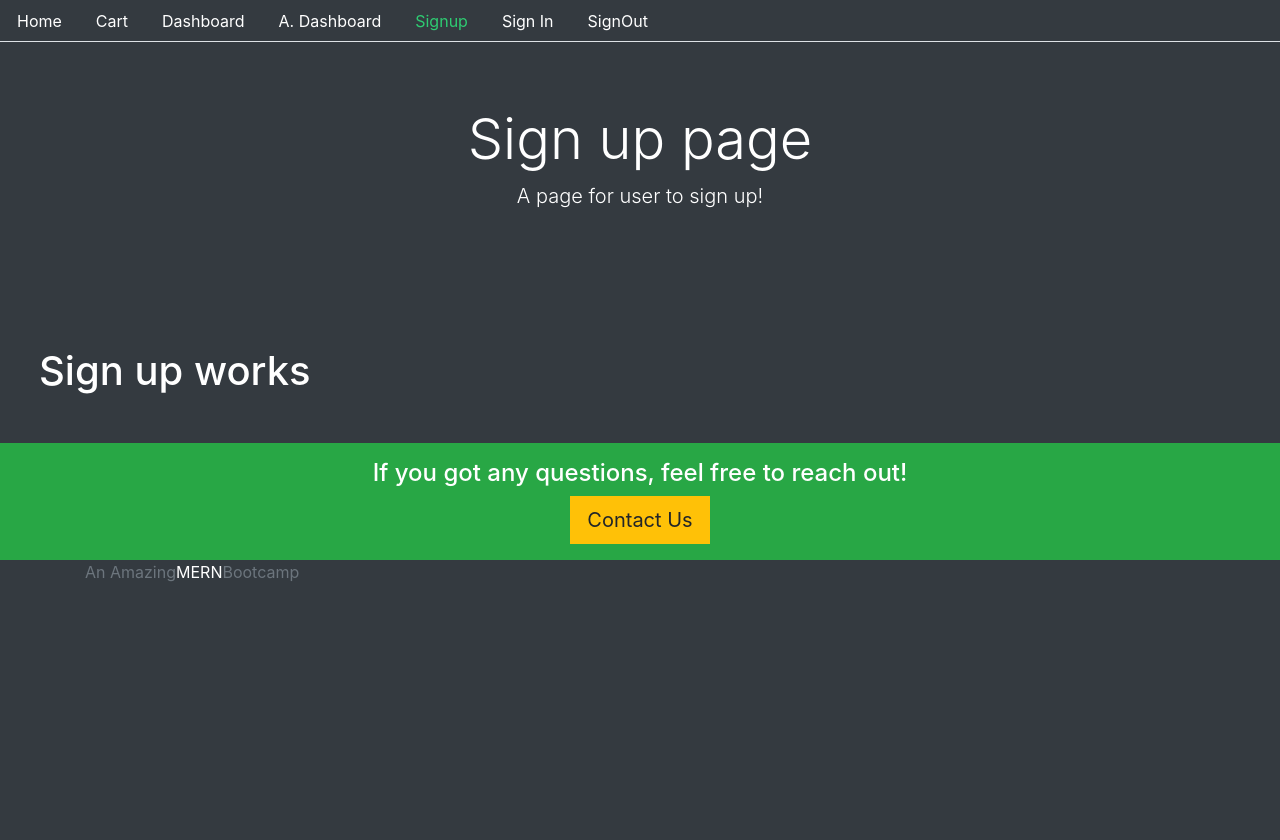
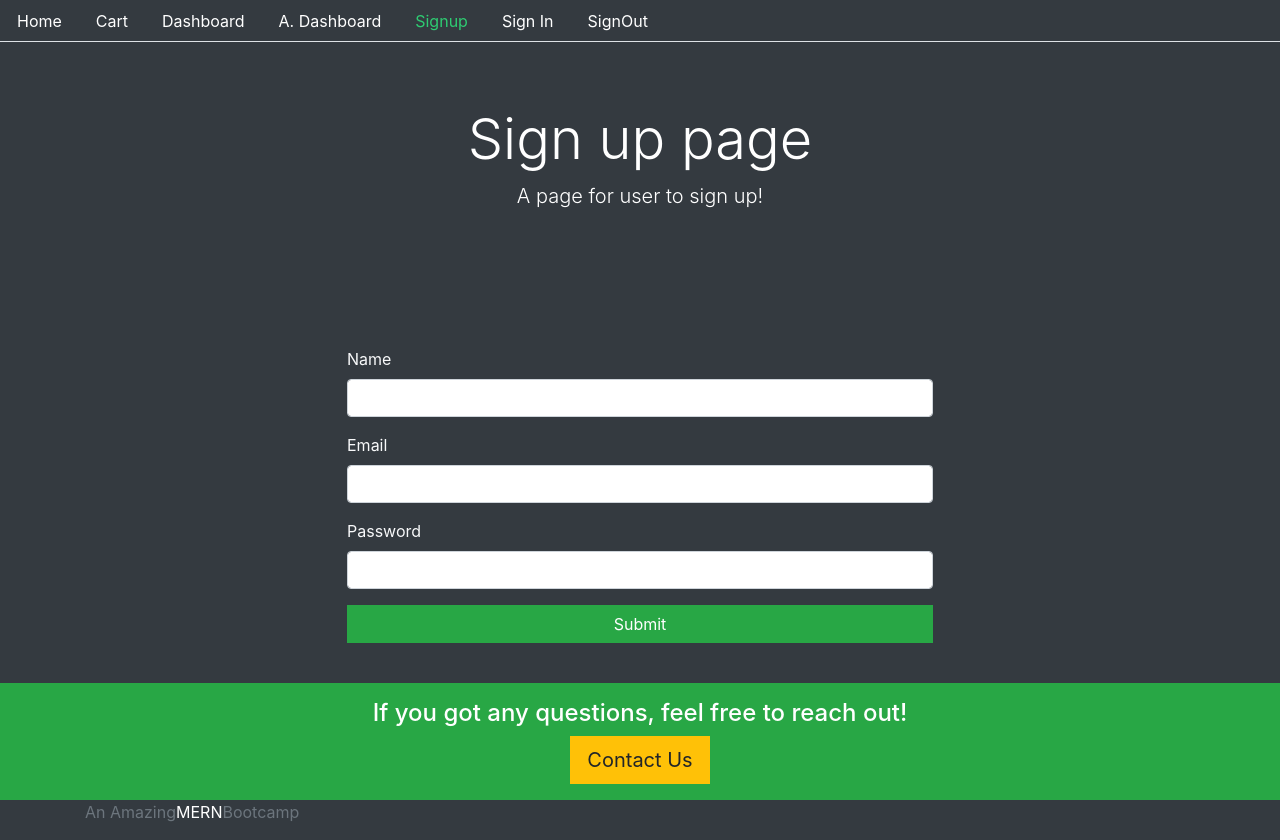
Before and after one commit to selvabharathis/MERN-stack-learning, a React (Create React App) app in the folder projfrontend/: page /signup in a window 1280 px wide. Before the commit the page ends 800 px from the top, so only its background shows below. Built offline with nearby package versions, Linux system fonts and the light colour scheme.

Commit message:
creating signin and signup forms

```diff
--- a/projfrontend/src/user/Signin.js
+++ b/projfrontend/src/user/Signin.js
@@ -3,9 +3,30 @@
 import {Link} from "react-router-dom"
 
 const Signin = ()=>{
+
+    const signInForm = () => {
+        return(
+            <div className="row">
+                <div className="col-md-6 offset-sm-3 text-left">
+                    <form action="">
+                        <div className="form-group">
+                            <label className="text-light">Email</label>
+                            <input className="form-control" type="email"/>
+                        </div>
+                        <div className="form-group">
+                            <label className="text-light">Password</label>
+                            <input className="form-control" type="password"/>
+                        </div>
+                        <button className="btn btn-success btn-block">Submit</button>
+                    </form>
+                </div>
+            </div>
+        )
+    }
+
     return (
         <Base title="Sign In page" description="A page for user to sign in!">
-            <h1>Sign in works</h1>
+            {signInForm()}
         </Base>
     )
 }
--- a/projfrontend/src/user/Signup.js
+++ b/projfrontend/src/user/Signup.js
@@ -3,9 +3,34 @@
 import {Link} from "react-router-dom"
 
 const Signup = ()=>{
+
+    const signUpForm = () => {
+        return(
+            <div className="row">
+                <div className="col-md-6 offset-sm-3 text-left">
+                    <form action="">
+                        <div className="form-group">
+                            <label className="text-light">Name</label>
+                            <input className="form-control" type="text"/>
+                        </div>
+                        <div className="form-group">
+                            <label className="text-light">Email</label>
+                            <input className="form-control" type="email"/>
+                        </div>
+                        <div className="form-group">
+                            <label className="text-light">Password</label>
+                            <input className="form-control" type="password"/>
+                        </div>
+                        <button className="btn btn-success btn-block">Submit</button>
+                    </form>
+                </div>
+            </div>
+        )
+    }
+
     return (
         <Base title="Sign up page" description="A page for user to sign up!">
-            <h1>Sign up works</h1>
+            {signUpForm()}
         </Base>
     )
 }
```
